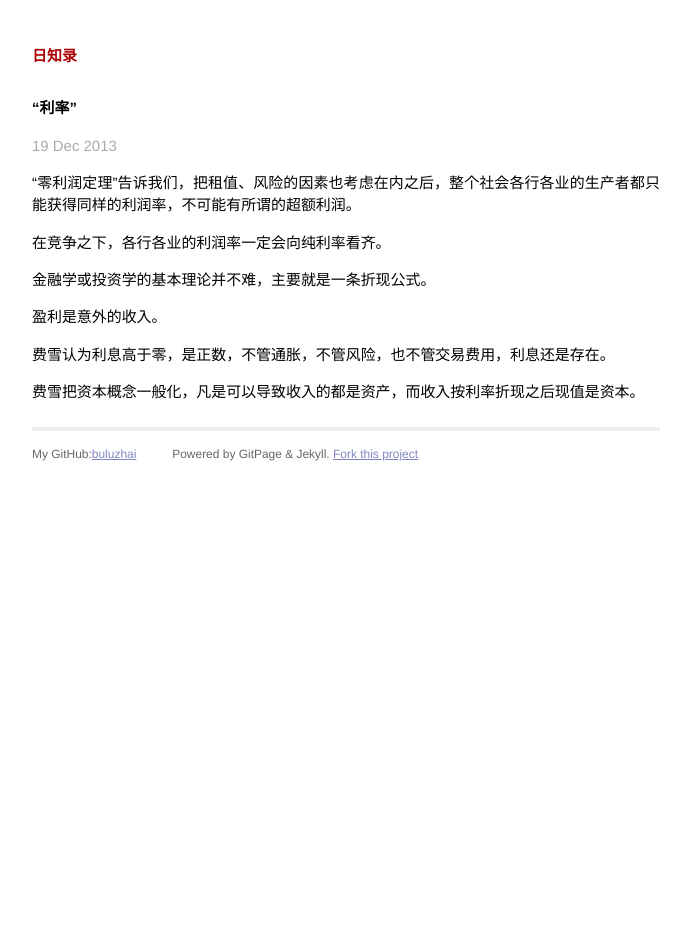
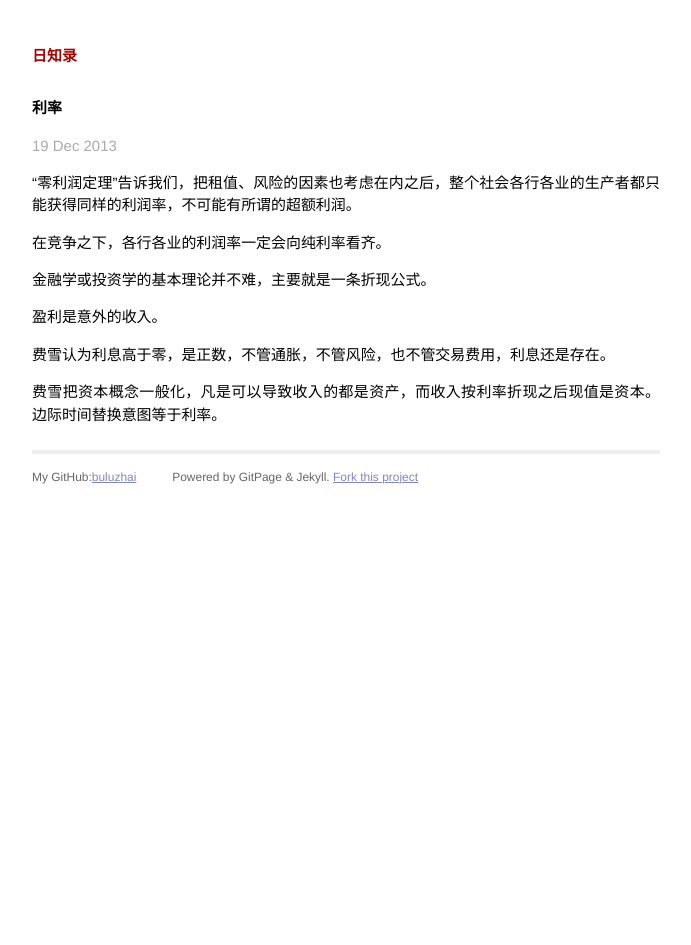
Before and after one commit to gpscad/buluzhai.github.io, a Jekyll site: the page built from _posts/2013-12-19-Interest.markdown, in a window 1280 px wide. Shown: the whole page, without its empty margins (294-985 px from the left). Built offline with Jekyll 4.4.1, drawn with Linux system fonts in a browser that asks for light colours; Markdown is read by kramdown in place of the engine named in the settings; comment, search, counter and statistics services are not loaded.

Commit message:
change title

```diff
--- a/_posts/2013-12-19-Interest.markdown
+++ b/_posts/2013-12-19-Interest.markdown
@@ -1,6 +1,6 @@
 ---
 layout: post
-title:  “利率”
+title:  利率
 date:   2013-12-19 23:00:56
 categories: 读书
 ---
@@ -15,3 +15,4 @@ categories: 读书
 费雪认为利息高于零，是正数，不管通胀，不管风险，也不管交易费用，利息还是存在。
 
 费雪把资本概念一般化，凡是可以导致收入的都是资产，而收入按利率折现之后现值是资本。
+边际时间替换意图等于利率。
```
